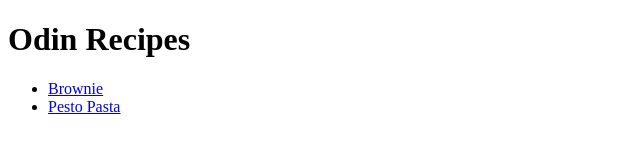
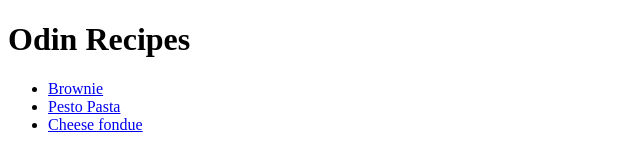
Before and after one commit to jiyaaswani/odin-recipes, a plain HTML site: page index.html in a window 1280 px wide. Shown: the whole page, without its empty margins (0-640 px from the left). Drawn offline with Linux system fonts and the light colour scheme.

Commit message:
Add link of cheese fondue recipe on page

```diff
--- a/index.html
+++ b/index.html
@@ -10,6 +10,7 @@
         <ul>
         <li><a href="recipes/brownie.html">Brownie</a></li>
         <li><a href="recipes/pesto-pasta.html">Pesto Pasta</a></li>
+        <li><a href="recipes/cheese-fondue.html">Cheese fondue</a></li>
         </ul>
     </body>
 </html>
```
